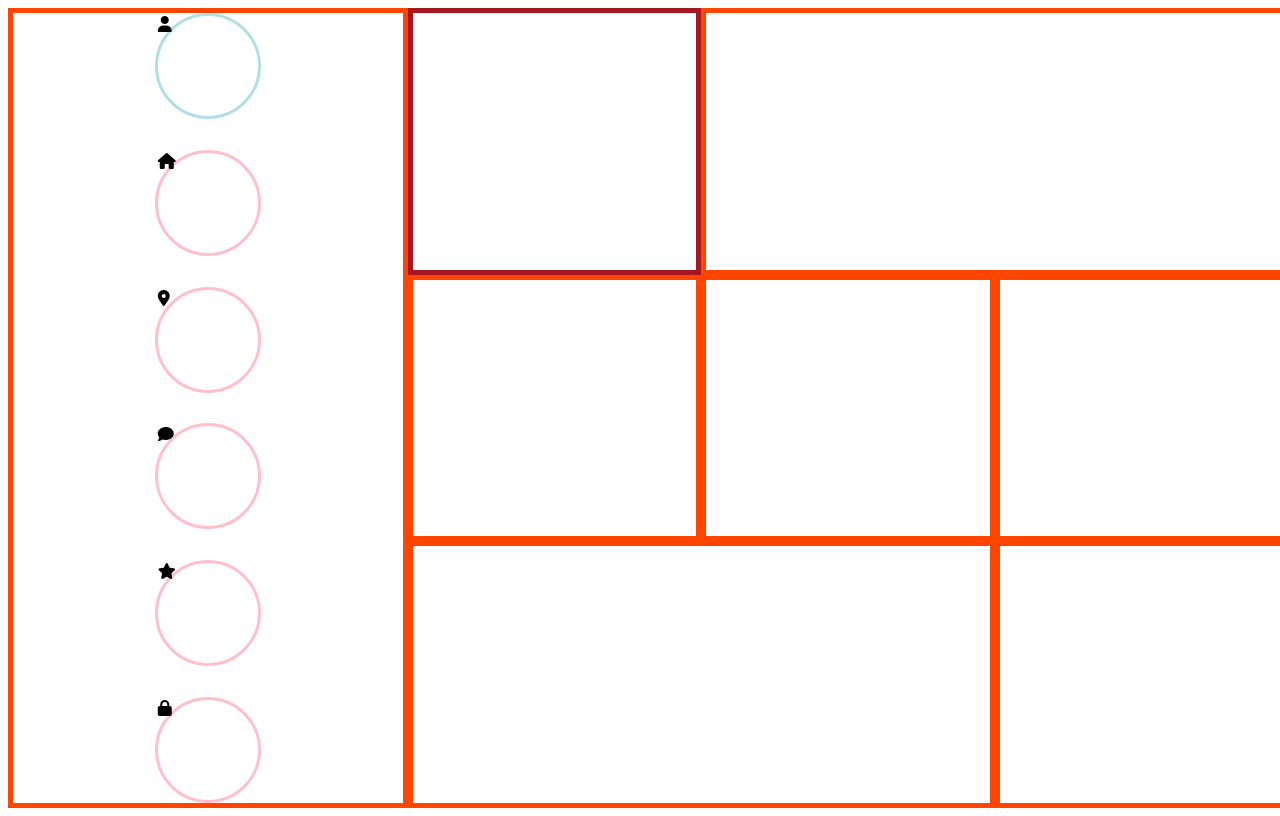
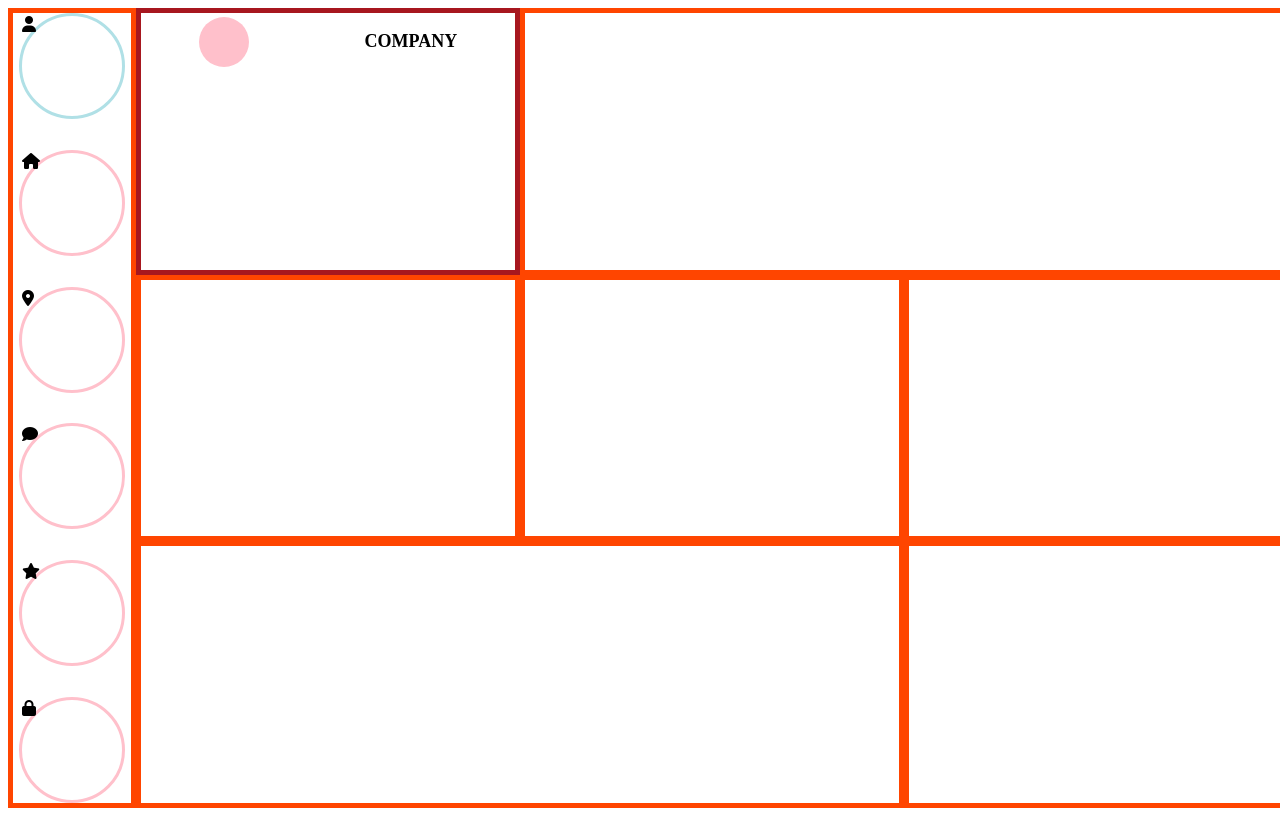
Before and after one commit to iazzm/trabalho2, a plain HTML site: page index.html in a window 1280 px wide. Drawn offline with Linux system fonts and the light colour scheme.

Commit message:
vai dar tempo senhor

```diff
--- a/index.html
+++ b/index.html
@@ -28,8 +28,10 @@
 
         <div class="f2">
             <div class="log">
+
                 <div class="im"></div>
-                <div class="nm"></div>
+                <div class="nm"><p>COMPANY</p></div>
+
             </div>
         </div>
 
--- a/style.css
+++ b/style.css
@@ -1,12 +1,11 @@
-*{
-  }
+
 
   .mamae{
     display: grid;
     width: 100vw;
     height: 100vh;
-    grid-template-columns: 1fr, 1fr, 1fr, 1fr ;
-    grid-template-rows: 1fr, 1fr, 1fr;
+    grid-template-columns: 10% 1fr 1fr 1fr ;
+    grid-template-rows: 1fr 1fr 1fr;
     grid-template-areas:
     "f1 f2 f3 f3"
     "f1 f4 f5 f6"
@@ -70,7 +69,24 @@
 
   }
 
+.log{
+display: flex;
+align-items: center;
+justify-content: space-around;
+flex-direction: row;
+}
 
+.im{
+  height: 50px;
+  width: 50px;
+  border-radius: 50px;
+  background-color: pink;
+}
+
+p{
+  font-size: large;
+  font-weight: bold;
+}
 
   .f3{
     grid-area: f3 ;
```
Also changed, not shown: download.jpg (added), flat,750x,075,f-pad,750x1000,f8f8f8.jpg (added), images.jpg (deleted).
